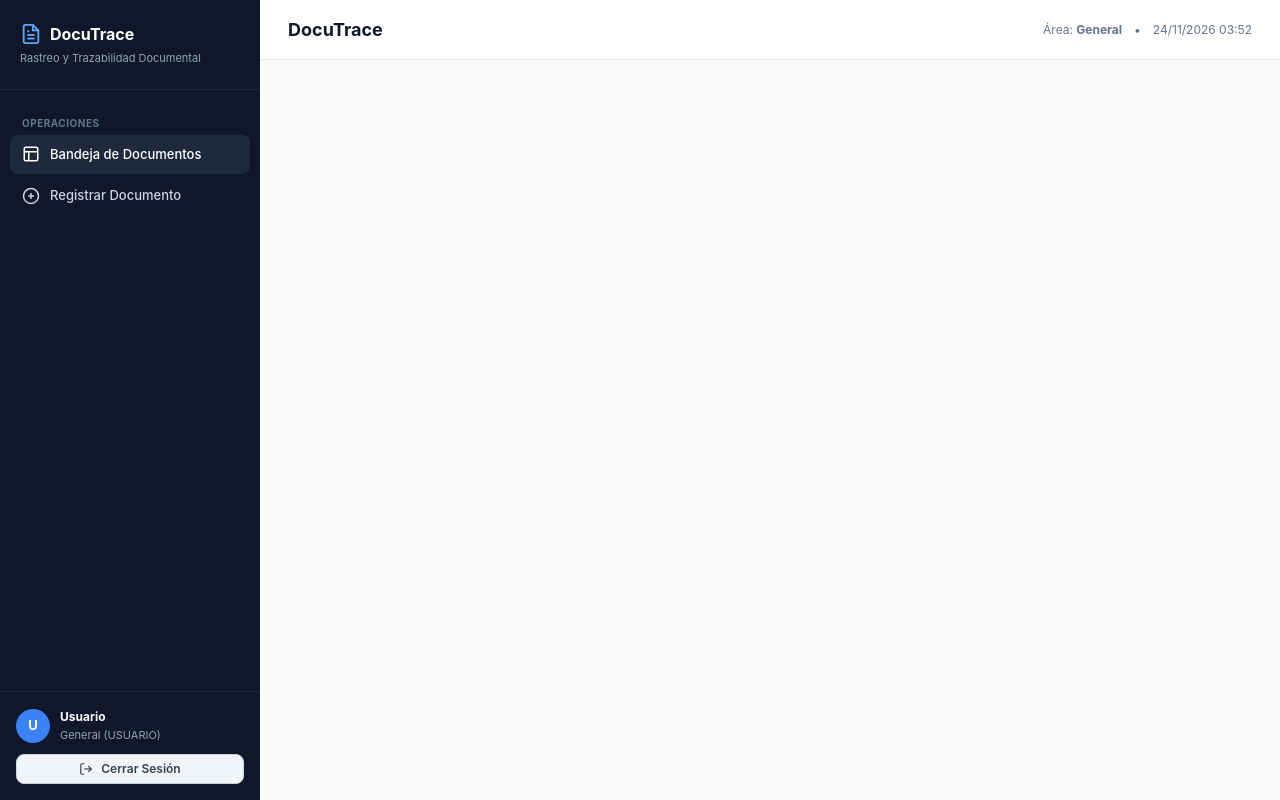
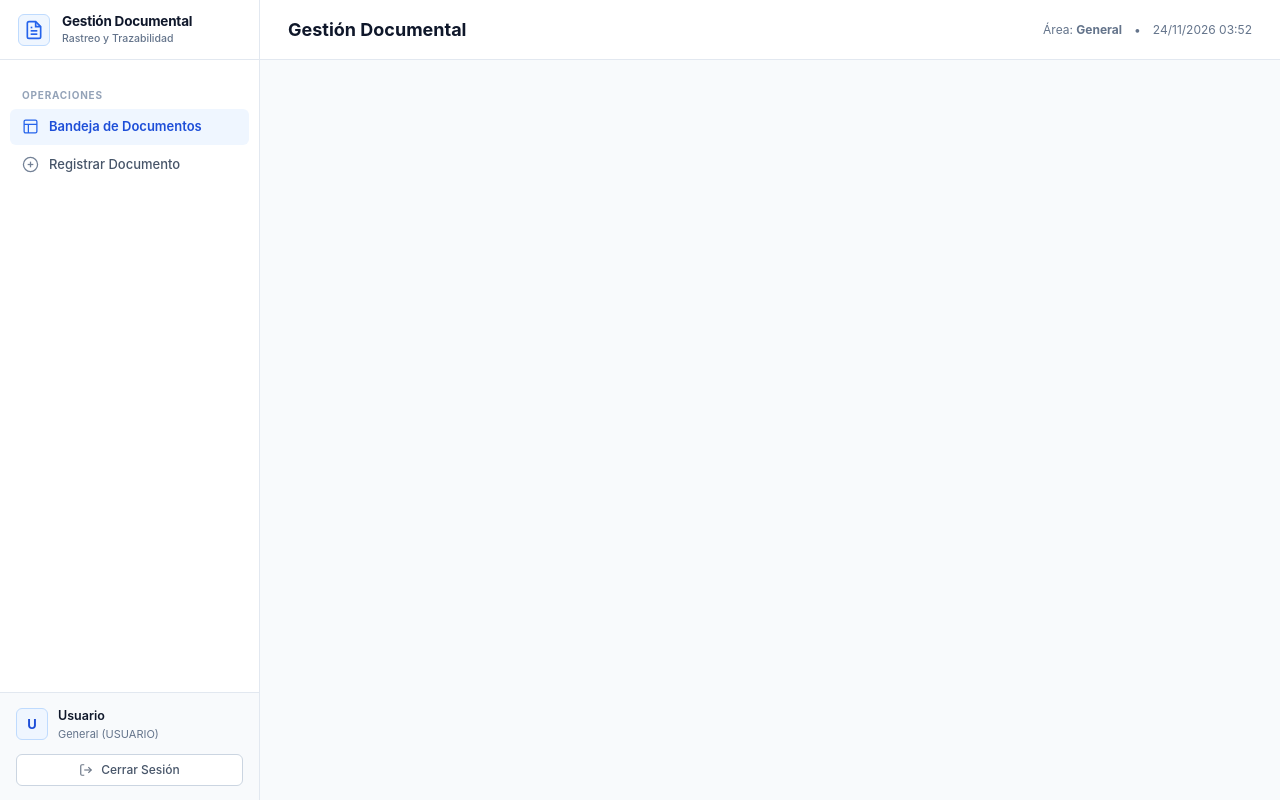
Before and after one commit to piervalles/rastreo_documentos, a PHP site: page /views/layouts/main.php in a window 1280 px wide. Run offline with PHP 8.4, Linux system fonts and the light colour scheme.

Commit message:
style(sidebar): rediseñar barra lateral con estilo corporativo limpio
- Sustituir el fondo azul marino por un diseño claro (#ffffff) y bordes sutiles (#e2e8f0) alineados con la barra superior.
- Actualizar la denominación de "DocuTrace" a "Gestión Documental" e integrar un contenedor de icono institucional.
- Implementar versionado por tiempo de modificación (filemtime) en la inclusión de app.css para evitar problemas de caché en el navegador.
- Refinar estados activos, tipografía de navegación y apariencia de la tarjeta de usuario junto al botón de cierre de sesión.

```diff
--- a/assets/css/app.css
+++ b/assets/css/app.css
@@ -32,10 +32,11 @@ a:hover { text-decoration: underline; }
 
 /* Layout */
 .app-container { display: flex; min-height: 100vh; }
+/* Sidebar Corporativo Formal (Light Enterprise Clean) */
 .sidebar {
     width: var(--sidebar-width);
-    background: #0f172a;
-    color: #f8fafc;
+    background: #ffffff;
+    color: #334155;
     display: flex;
     flex-direction: column;
     flex-shrink: 0;
@@ -44,20 +45,175 @@ a:hover { text-decoration: underline; }
     height: 100vh;
     overflow-y: auto;
     z-index: 100;
+    border-right: 1px solid #e2e8f0;
 }
-.sidebar::-webkit-scrollbar { width: 5px; }
-.sidebar::-webkit-scrollbar-thumb { background: #334155; border-radius: 4px; }
-.sidebar-header { padding: 22px 20px; border-bottom: 1px solid #1e293b; }
-.sidebar-header h2 { font-size: 16px; font-weight: 700; color: #ffffff; display: flex; align-items: center; gap: 8px; }
-.sidebar-header span { font-size: 11px; color: #94a3b8; display: block; margin-top: 4px; }
-.sidebar-menu { padding: 16px 10px; flex-grow: 1; }
-.menu-label { font-size: 10px; font-weight: 700; text-transform: uppercase; color: #64748b; padding: 10px 12px 4px; letter-spacing: 0.5px; }
-.menu-item { display: flex; align-items: center; gap: 10px; padding: 10px 12px; color: #cbd5e1; border-radius: 8px; font-weight: 500; font-size: 13px; margin-bottom: 2px; transition: all 0.15s ease; text-decoration: none; }
-.menu-item:hover, .menu-item.active { background: #1e293b; color: #ffffff; text-decoration: none; }
-.menu-item svg { width: 18px; height: 18px; stroke: currentColor; fill: none; stroke-width: 2; }
-.sidebar-footer { padding: 16px; border-top: 1px solid #1e293b; font-size: 12px; color: #94a3b8; margin-top: auto; }
-.user-badge { display: flex; align-items: center; gap: 10px; margin-bottom: 10px; }
-.user-avatar { width: 34px; height: 34px; border-radius: 50%; background: #3b82f6; color: #ffffff; display: flex; align-items: center; justify-content: center; font-weight: 700; font-size: 13px; }
+.sidebar::-webkit-scrollbar { width: 4px; }
+.sidebar::-webkit-scrollbar-thumb { background: #cbd5e1; border-radius: 2px; }
+
+/* Cabecera del Sidebar */
+.sidebar-header {
+    padding: 16px 18px;
+    border-bottom: 1px solid #e2e8f0;
+    background: #ffffff;
+    height: 60px;
+    display: flex;
+    align-items: center;
+}
+.sidebar-brand {
+    display: flex;
+    align-items: center;
+    gap: 12px;
+}
+.brand-icon {
+    width: 32px;
+    height: 32px;
+    background: #eff6ff;
+    border: 1px solid #bfdbfe;
+    border-radius: 6px;
+    display: flex;
+    align-items: center;
+    justify-content: center;
+    color: #2563eb;
+    flex-shrink: 0;
+}
+.brand-icon svg {
+    stroke: #2563eb;
+}
+.brand-text h2 {
+    font-size: 13.5px;
+    font-weight: 700;
+    color: #0f172a;
+    line-height: 1.2;
+    letter-spacing: -0.2px;
+}
+.brand-text span {
+    font-size: 10.5px;
+    color: #64748b;
+    display: block;
+    margin-top: 2px;
+    font-weight: 500;
+}
+
+/* Menú de Navegación */
+.sidebar-menu {
+    padding: 14px 10px;
+    flex-grow: 1;
+}
+.menu-label {
+    font-size: 10px;
+    font-weight: 700;
+    text-transform: uppercase;
+    color: #94a3b8;
+    padding: 14px 12px 6px;
+    letter-spacing: 0.8px;
+}
+.menu-item {
+    display: flex;
+    align-items: center;
+    gap: 10px;
+    padding: 8px 12px;
+    color: #475569;
+    border-radius: 6px;
+    font-weight: 500;
+    font-size: 13px;
+    margin-bottom: 2px;
+    transition: all 0.12s ease;
+    text-decoration: none;
+}
+.menu-item:hover {
+    background: #f1f5f9;
+    color: #0f172a;
+    text-decoration: none;
+}
+.menu-item.active {
+    background: #eff6ff;
+    color: #1d4ed8;
+    font-weight: 600;
+    text-decoration: none;
+}
+.menu-item svg {
+    width: 17px;
+    height: 17px;
+    stroke: #64748b;
+    fill: none;
+    stroke-width: 1.8;
+    opacity: 0.9;
+    flex-shrink: 0;
+    transition: stroke 0.12s ease;
+}
+.menu-item:hover svg {
+    stroke: #0f172a;
+}
+.menu-item.active svg {
+    stroke: #2563eb;
+    opacity: 1;
+}
+
+/* Pie de Barra (Usuario y Sesión) */
+.sidebar-footer {
+    padding: 14px 16px;
+    border-top: 1px solid #e2e8f0;
+    font-size: 12px;
+    background: #f8fafc;
+    margin-top: auto;
+}
+.user-badge {
+    display: flex;
+    align-items: center;
+    gap: 10px;
+    margin-bottom: 12px;
+}
+.user-avatar {
+    width: 32px;
+    height: 32px;
+    border-radius: 6px;
+    background: #eff6ff;
+    border: 1px solid #bfdbfe;
+    color: #1d4ed8;
+    display: flex;
+    align-items: center;
+    justify-content: center;
+    font-weight: 700;
+    font-size: 13px;
+    flex-shrink: 0;
+}
+.user-name {
+    color: #0f172a;
+    display: block;
+    font-size: 12.5px;
+    font-weight: 600;
+    white-space: nowrap;
+    text-overflow: ellipsis;
+    overflow: hidden;
+}
+.user-role {
+    font-size: 11px;
+    color: #64748b;
+    display: block;
+    white-space: nowrap;
+    text-overflow: ellipsis;
+    overflow: hidden;
+}
+.sidebar .btn-secondary {
+    background: #ffffff;
+    border: 1px solid #cbd5e1;
+    color: #475569;
+    border-radius: 6px;
+    font-weight: 500;
+    font-size: 12px;
+    padding: 6px 12px;
+    transition: all 0.15s ease;
+}
+.sidebar .btn-secondary:hover {
+    background: #fef2f2;
+    border-color: #fca5a5;
+    color: #b91c1c;
+    text-decoration: none;
+}
+.sidebar .btn-secondary svg {
+    stroke: currentColor;
+    opacity: 0.8;
+}
 
 .main-content { flex-grow: 1; display: flex; flex-direction: column; min-width: 0; overflow-x: hidden; }
 .topbar { background: var(--bg-surface); height: 60px; border-bottom: 1px solid var(--border-color); display: flex; align-items: center; justify-content: space-between; padding: 0 28px; position: sticky; top: 0; z-index: 90; }
--- a/views/layouts/main.php
+++ b/views/layouts/main.php
@@ -15,8 +15,8 @@ $rol = $_SESSION['usuario_rol'] ?? 'usuario';
 <head>
     <meta charset="UTF-8">
     <meta name="viewport" content="width=device-width, initial-scale=1.0">
-    <title><?= isset($titulo) ? e($titulo) . ' - ' : '' ?>DocuTrace</title>
-    <link rel="stylesheet" href="assets/css/app.css">
+    <title><?= isset($titulo) ? e($titulo) . ' - ' : '' ?>Gestión Documental</title>
+    <link rel="stylesheet" href="assets/css/app.css?v=<?= filemtime(__DIR__ . '/../../assets/css/app.css') ?>">
 </head>
 <body>
 
@@ -24,17 +24,21 @@ $rol = $_SESSION['usuario_rol'] ?? 'usuario';
     <!-- BARRA LATERAL (SIDEBAR) -->
     <aside class="sidebar">
         <div class="sidebar-header">
-            <h2>
-                <svg width="22" height="22" viewBox="0 0 24 24" fill="none" stroke="#60a5fa" stroke-width="2">
+            <div class="sidebar-brand">
+                <div class="brand-icon">
+                    <svg width="20" height="20" viewBox="0 0 24 24" fill="none" stroke="currentColor" stroke-width="2">
                         <path d="M14 2H6a2 2 0 0 0-2 2v16a2 2 0 0 0 2 2h12a2 2 0 0 0 2-2V8z"></path>
                         <polyline points="14 2 14 8 20 8"></polyline>
                         <line x1="16" y1="13" x2="8" y2="13"></line>
                         <line x1="16" y1="17" x2="8" y2="17"></line>
                         <polyline points="10 9 9 9 8 9"></polyline>
                     </svg>
-                DocuTrace
-            </h2>
-            <span>Rastreo y Trazabilidad Documental</span>
+                </div>
+                <div class="brand-text">
+                    <h2>Gestión Documental</h2>
+                    <span>Rastreo y Trazabilidad</span>
+                </div>
+            </div>
         </div>
 
         <nav class="sidebar-menu">
@@ -73,8 +77,8 @@ $rol = $_SESSION['usuario_rol'] ?? 'usuario';
             <div class="user-badge">
                 <div class="user-avatar"><?= strtoupper(substr($usuarioNombre, 0, 1)) ?></div>
                 <div style="overflow: hidden;">
-                    <strong style="color: #ffffff; display: block; white-space: nowrap; text-overflow: ellipsis; overflow: hidden;"><?= e($usuarioNombre) ?></strong>
-                    <span style="font-size: 11px;"><?= e($deptoNombre) ?> (<?= strtoupper($rol) ?>)</span>
+                    <strong class="user-name"><?= e($usuarioNombre) ?></strong>
+                    <span class="user-role"><?= e($deptoNombre) ?> (<?= strtoupper($rol) ?>)</span>
                 </div>
             </div>
             <a href="index.php?c=auth&a=logout" class="btn btn-secondary btn-sm" style="width: 100%;">
@@ -87,7 +91,7 @@ $rol = $_SESSION['usuario_rol'] ?? 'usuario';
     <!-- ÁREA PRINCIPAL -->
     <main class="main-content">
         <header class="topbar">
-            <h1 class="page-title"><?= isset($titulo) ? e($titulo) : 'DocuTrace' ?></h1>
+            <h1 class="page-title"><?= isset($titulo) ? e($titulo) : 'Gestión Documental' ?></h1>
             <div style="display: flex; align-items: center; gap: 12px; font-size: 12px; color: var(--text-muted);">
                 <span>Área: <strong><?= e($deptoNombre) ?></strong></span>
                 <span>•</span>
```
Lines whose indentation alone changed are shown as unchanged.
